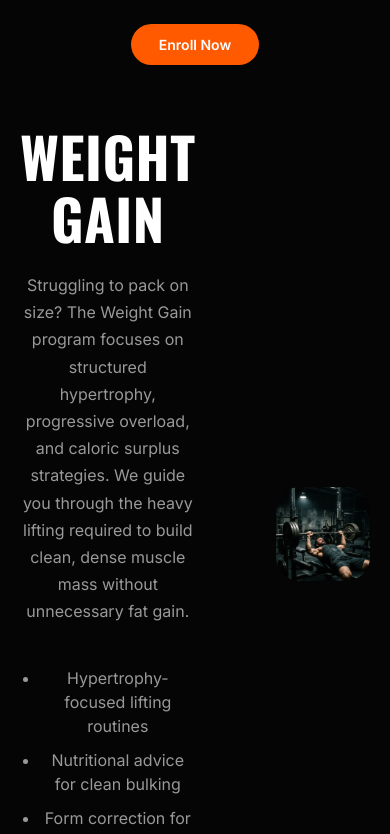
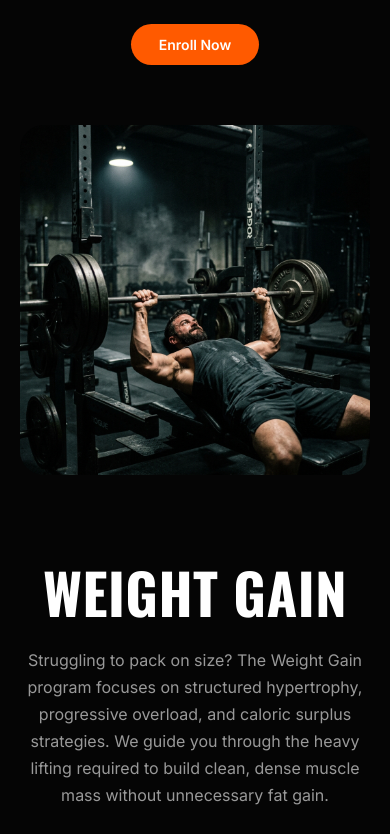
Before and after one commit to SAQIB-dev7447/SamizFitness, a Next.js app: page /programs in a window 390 px wide. Shown: the part 1500-2334 px from the top of the page. Built offline with nearby package versions, Linux system fonts and the light colour scheme.

Commit message:
Fix mobile view layout for programs page

```diff
--- a/src/app/globals.css
+++ b/src/app/globals.css
@@ -278,6 +278,9 @@ h1, h2, h3, h4 {
   align-items: center;
   gap: 80px;
 }
+.reverse-row {
+  flex-direction: row-reverse;
+}
 .about-image {
   flex: 1;
 }
@@ -532,7 +535,7 @@ h1, h2, h3, h4 {
 
 /* Mobile Responsive */
 @media (max-width: 992px) {
-  .hero, .about-section, .progress-section {
+  .hero, .about-section, .progress-section, .reverse-row {
     flex-direction: column;
     text-align: center;
   }
--- a/src/app/programs/page.tsx
+++ b/src/app/programs/page.tsx
@@ -59,7 +59,7 @@ export default function ProgramsPage() {
         </div>
 
         {/* Weight Gain */}
-        <div className="about-section" style={{ flexDirection: 'row-reverse' }}>
+        <div className="about-section reverse-row">
           <div className="about-image">
             <img src="/images/program_2_1791467352006.jpg" alt="Weight Gain" style={{ filter: 'none' }} />
           </div>
@@ -97,7 +97,7 @@ export default function ProgramsPage() {
         </div>
 
         {/* Total Fitness */}
-        <div className="about-section" style={{ flexDirection: 'row-reverse' }}>
+        <div className="about-section reverse-row">
           <div className="about-image">
             <img src="/images/program_4_1791467393798.jpg" alt="Total Fitness" style={{ filter: 'none' }} />
           </div>
@@ -135,7 +135,7 @@ export default function ProgramsPage() {
         </div>
 
         {/* Cardio */}
-        <div className="about-section" style={{ flexDirection: 'row-reverse' }}>
+        <div className="about-section reverse-row">
           <div className="about-image">
             <img src="/images/about_image_1791467517652.jpg" alt="Cardio" style={{ filter: 'none' }} />
           </div>
```
